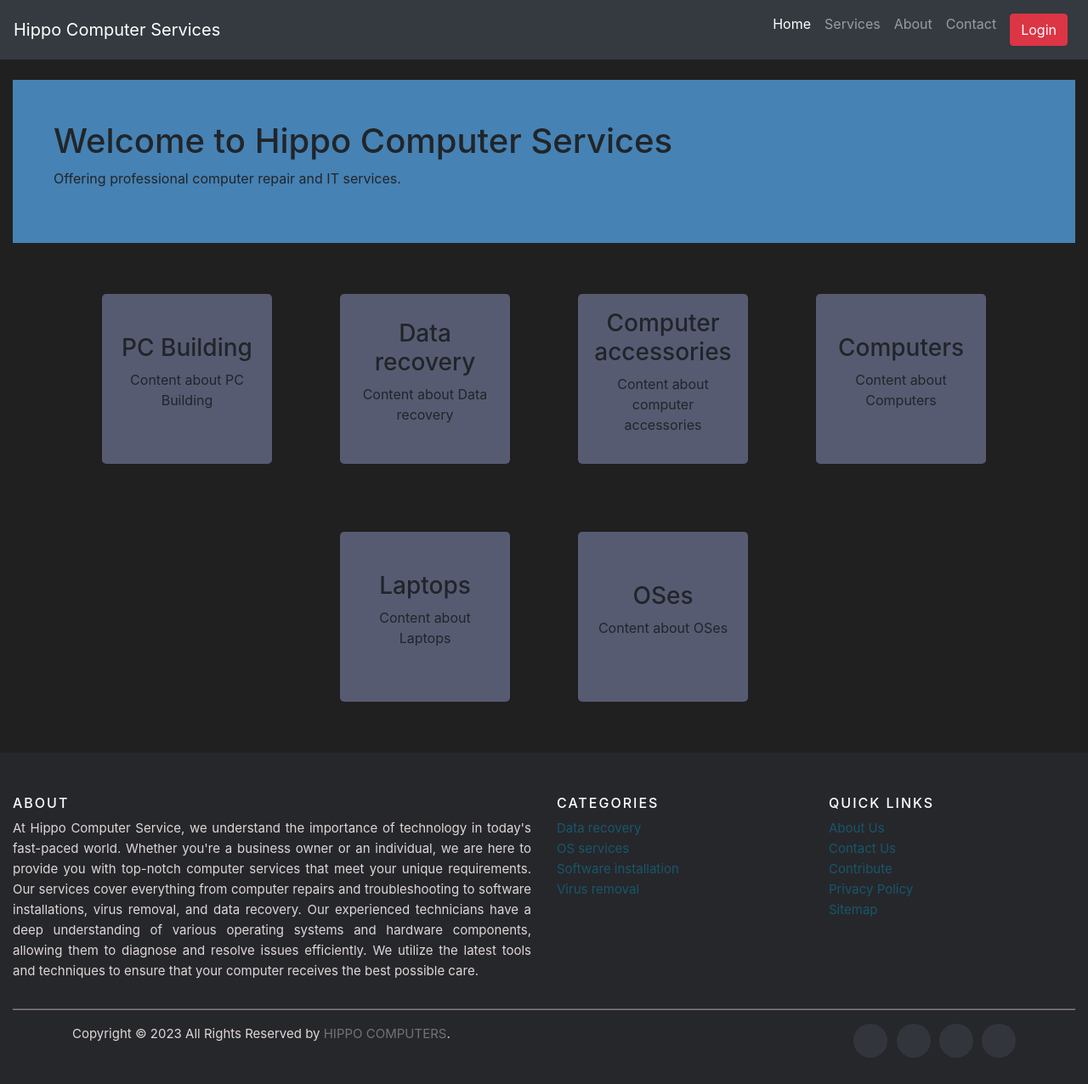
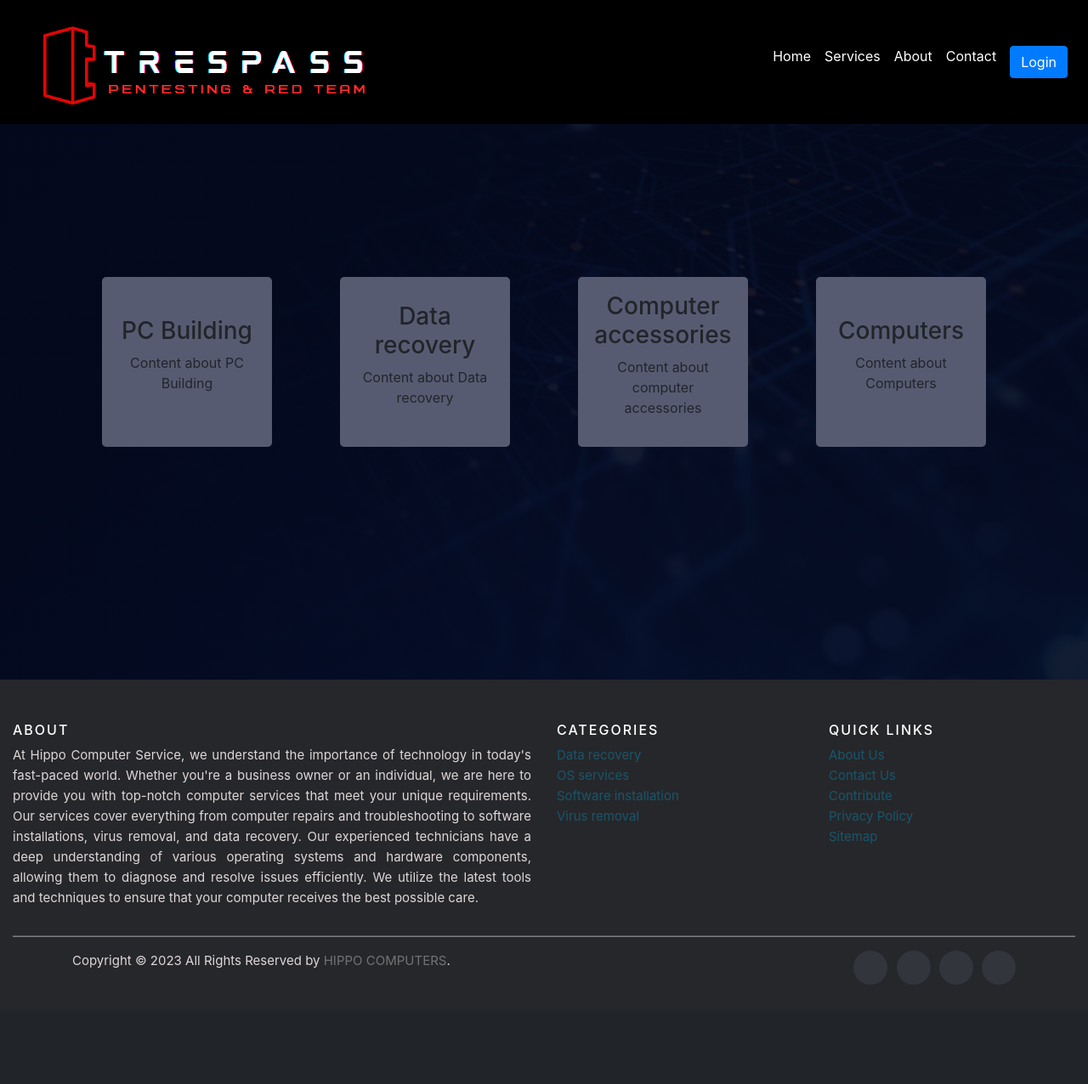
Before and after one commit to KarthiCF/PHP_secured, a PHP site: page / in a window 1280 px wide. Shown: the whole page at 85% size. After the commit the page ends 1159 px from the top, so only its background shows below. Run offline with PHP 8.4, Linux system fonts and the light colour scheme; some libraries are stand-ins or nearby versions.

Commit message:
changes in UI

```diff
--- a/contact.php
+++ b/contact.php
@@ -82,13 +82,13 @@
 
                     <!-- Refresh icon -->
                     <div class="form-group col py-2 mt-4">
-                        <button class="refresh-icon" id="refresh-captcha"style=" cursor: pointer; background-color: rgb(32,32,32); border-color: rgb(32,32,32);" type="button"><i class="fa-sharp fa-solid fa-arrow-rotate-right fa-xl" style="color: #e64747;"  style=" cursor: pointer;"></i></button>
+                        <button class="refresh-icon" id="refresh-captcha"style=" cursor: pointer; background-color: rgb(32,32,32); border-color: rgb(32,32,32);" type="button"><i class="fa-sharp fa-solid fa-arrow-rotate-right fa-xl" style="color: #1db9d4;"  style=" cursor: pointer;"></i></button>
                     </div>
                 </div>
 
                 <!-- Submit button -->
                 <div class="submit-button">
-                    <button type="submit" class="btn btn-danger mt-4">Send message</button>
+                    <button type="submit" class="btn btn-primary mt-4">Send message</button>
                 </div>
             </div>
         </div>
--- a/index.php
+++ b/index.php
@@ -17,9 +17,15 @@
 
 <body>
 
-  <!-- Navbar -->
-  <nav class="navbar navbar-expand-lg navbar-dark bg-dark">
-    <a class="navbar-brand" href="#">Hippo Computer Services</a>
+
+
+  <section class="main " style="background-image: linear-gradient(rgba(4, 9, 30, 0.9), rgba(4, 9, 30, 0.9)),
+    url(images/a0.jpg); height: 100vh; background-size:cover; width: 100%; background-position: 50% 50%; background-attachment: fixed;">
+
+      <!-- Navbar -->
+  <nav class="navbar navbar-expand-lg navbar-dark bg-black ">
+    <img src="images\logo.png" alt="" class="logo">
+    <!-- <a class="navbar-brand" href="#">Hippo Computer Services</a> -->
     <button class="navbar-toggler" type="button" data-toggle="collapse" data-target="#navbarNav"
       aria-controls="navbarNav" aria-expanded="false" aria-label="Toggle navigation">
       <span class="navbar-toggler-icon"></span>
@@ -29,28 +35,27 @@
         <li class="nav-item active">
           <a class="nav-link" href="#">Home</a>
         </li>
-        <li class="nav-item">
+        <li class="nav-item active ">
           <a class="nav-link" href="services.php">Services</a>
         </li>
-        <li class="nav-item">
+        <li class="nav-item active">
           <a class="nav-link" href="about.php">About</a>
         </li>
-        <li class="nav-item">
+        <li class="nav-item active">
           <a class="nav-link" href="contact.php">Contact</a>
         </li>
         <li>
-        <a href="login.php" class="nav-link"><button class="btn btn-danger">Login</button></a>
+        <a href="login.php" class="nav-link"><button class="btn btn-primary">Login</button></a>
         </li>
       </ul>
     </div>
   </nav>
-
-  <section class="main ">
   <!-- Page content -->
   <div class="container-fluid mt-4" >
-    <div class="index_title p-5" style="background-color: steelblue ">
-    <h1>Welcome to Hippo Computer Services</h1>
-    <p>Offering professional computer repair and IT services.</p>
+
+    <div class="index_title p-5" style="">
+    <!-- <h1>Welcome to </h1>
+    <p>Offering professional computer repair and IT services.</p> -->
     </div>
 
 
@@ -88,22 +93,7 @@
         </div>
       </div>
 
-      <div class="flex-item">
-        <div class="content">
-          <h3>Laptops</h3>
-        </div>
-        <div class="hover-content">
-          <p>Content about Laptops </p>
-        </div>
-      </div>
-      <div class="flex-item">
-        <div class="content">
-          <h3>OSes</h3>
-        </div>
-        <div class="hover-content">
-          <p>Content about OSes</p>
-        </div>
-      </div>
+
 </div>
 </section>
 
--- a/login.php
+++ b/login.php
@@ -33,7 +33,7 @@
         <input type="password" class="form-control" id="exampleInputPassword1">
       </div>
       <div class="submit-button p-4">
-        <button type="submit" onclick="loginAlert()" class="btn btn-danger "><b>Login</b></button>
+        <button type="submit" onclick="loginAlert()" class="btn btn-primary "><b>Login</b></button>
       </div>
 
 
--- a/style.css
+++ b/style.css
@@ -1,13 +1,19 @@
 body{
-  background-color: rgb(32,32,32);
+  background-color: rgba(24, 25, 30, 0.1);
 }
 .form-label{
-  color: #4c77dc;
+  color: #2b92d2;
 
 }
 .form-control{
   background-color: #9FA6B2;
+
+
 }
+.navbar{
+  background-color: black;
+}
+
 .submit-button{
 text-align: center;
 margin: 0 auto;
@@ -23,7 +29,7 @@ justify-content: center;
 }
 
 .form-head{
-color: #4c77dc;
+color: #ffffff;
 display: flex;
 justify-content: center;
 }
@@ -32,7 +38,7 @@ justify-content: center;
   background-color: #9FA6B2;
 }
 .signup_head{
-  color: #4c77dc;
+  color: #4cc2dc;
 }
 
 
```
Also changed, not shown: signup.php (+17 -10 lines), images/a0.jpg (added), images/logo.png (added).
